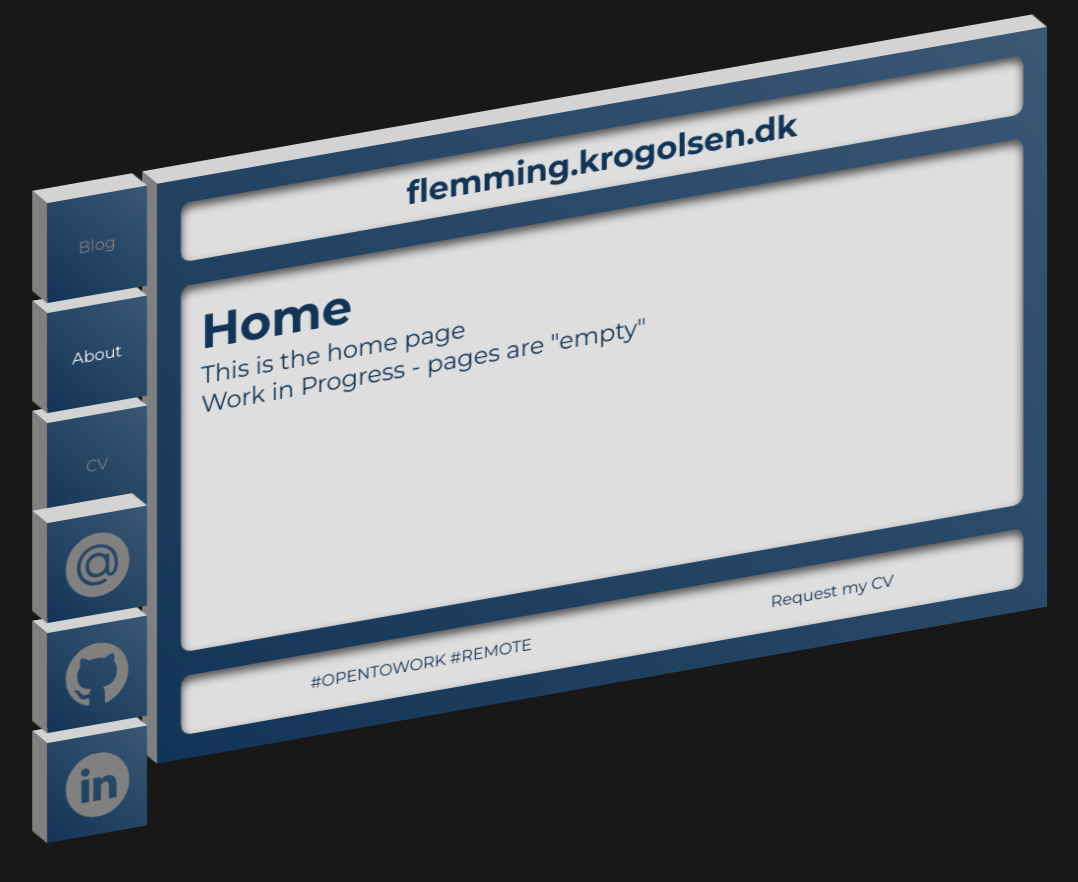
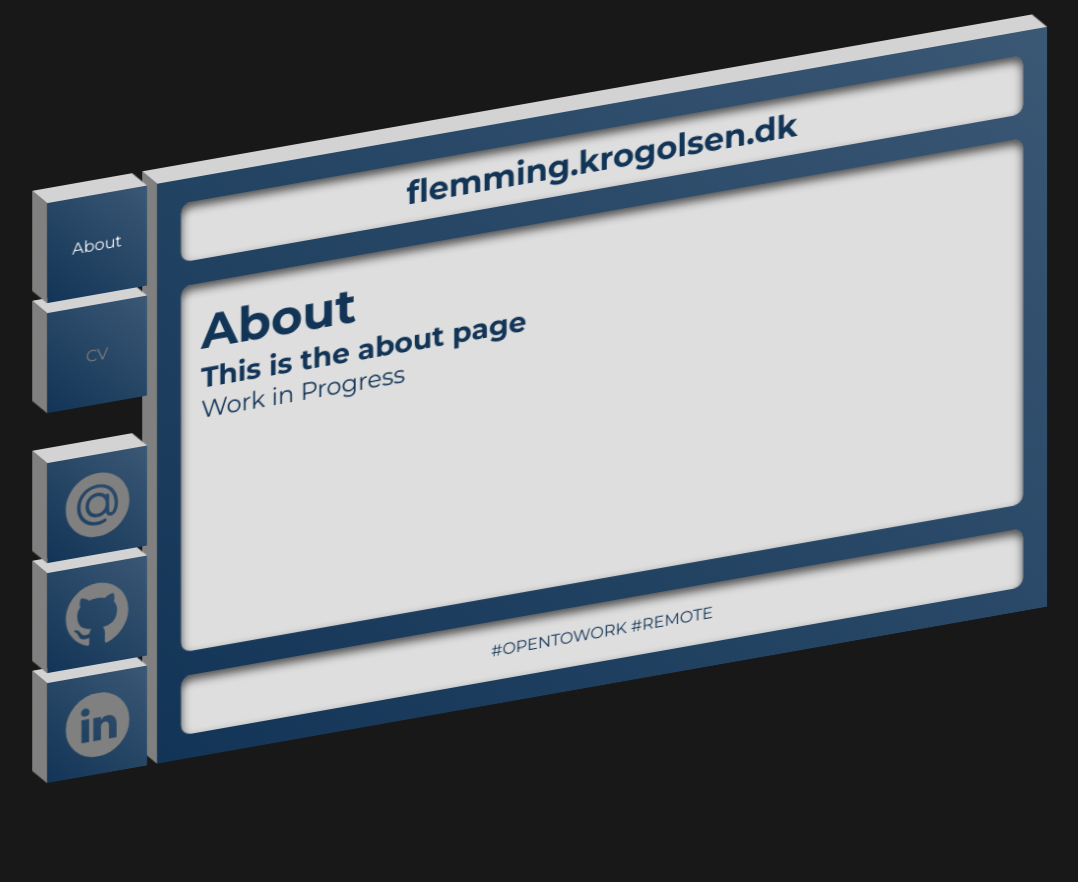
Before and after one commit to FlemmingKrogOlsen/myweb, a React (Create React App) app: page / in a window 1280 px wide. Shown: the top 882 px of the page, without its empty margins (93-1171 px from the left). Built offline with nearby package versions, Linux system fonts and the light colour scheme.

Commit message:
Added cv.krogolsen by iframe

```diff
--- a/src/components/App.styled.ts
+++ b/src/components/App.styled.ts
@@ -79,6 +79,7 @@ const Page = styled.div`
   flex: 1;
   margin-left: ${({ theme }) => theme.config.menuItemGap}px;
   ${ElementDepth3d};
+  cursor: default;
 `;
 
 export { Container, Menu, MenuSection, Page, MenuItem };
--- a/src/components/App.tsx
+++ b/src/components/App.tsx
@@ -27,14 +27,14 @@ export default function App() {
             <MenuItem>About</MenuItem>
           </NavLink>
 
-          <NavLink
+          {/* <NavLink
             style={({ isActive }) => ({
               color: isActive ? "white" : "gray",
             })}
             to="/blog"
           >
             <MenuItem>Blog</MenuItem>
-          </NavLink>
+          </NavLink> */}
         </MenuSection>
         <MenuSection>
           <a
@@ -74,11 +74,6 @@ export default function App() {
           </Content>
           <Footer>
             <div>#OPENTOWORK #REMOTE</div>
-            <div>
-              <a href="mailto:flemming@krogolsen.dk?subject=Please send me your CV">
-                Request my CV
-              </a>
-            </div>
           </Footer>
         </Main>
       </Page>
--- a/src/components/layout.styled.ts
+++ b/src/components/layout.styled.ts
@@ -19,7 +19,7 @@ export const Main = styled.main`
 
 export const Content = styled.div`
   font-size: 1.5rem;
-  padding: 20px;
+  /* padding: 20px; */
   box-shadow: inset 0px 5px 10px rgba(0, 0, 0, 0.65);
   height: calc(100% - 150px);
   background: ${({ theme }) => theme.bg};
@@ -28,7 +28,6 @@ export const Content = styled.div`
   overflow: auto;
   margin-bottom: 1.5rem;
   height: calc(100% - 166px); /* height of header + footer + 3*gap */
-
   &::-webkit-scrollbar {
     width: 20px;
   }
--- a/src/index.tsx
+++ b/src/index.tsx
@@ -7,7 +7,7 @@ import "./theme/index.css";
 import { theme } from "./theme";
 
 import App from "./components/App";
-import Home from "./pages/home";
+import About from "./pages/about";
 import Blog from "./pages/blog";
 import CV from "./pages/cv";
 import Error404 from "./pages/error404";
@@ -18,7 +18,7 @@ ReactDOM.render(
       <BrowserRouter>
         <Routes>
           <Route element={<App />}>
-            <Route path="/" element={<Home />} />
+            <Route path="/" element={<About />} />
             <Route path="blog" element={<Blog />} />
             <Route path="cv" element={<CV />} />
             <Route path="*" element={<Error404 />} />
--- /dev/null
+++ b/src/pages/about.tsx
@@ -0,0 +1,12 @@
+import { Container } from "./pages.styled";
+
+export default function About() {
+  return (
+    <Container>
+      <h1>About</h1>
+      <h3>This is the about page</h3>
+      <p>Work in Progress</p>
+    </Container>
+  );
+
+}
--- a/src/pages/blog.tsx
+++ b/src/pages/blog.tsx
@@ -1,8 +1,10 @@
+import { Container } from "./pages.styled";
+
 export default function Blog() {
     return (
-      <div>
+      <Container>
       <h1>Blog</h1>
       <p>This is the blog page</p>
-    </div>
+    </Container>
     );
   }
--- a/src/pages/cv.tsx
+++ b/src/pages/cv.tsx
@@ -1,8 +1,59 @@
+import styled from "styled-components";
+
+const ButtonLink = styled.a`
+  position: absolute;
+  top: 97px;
+  right: -75px;
+  color: ${(props) => props.theme.primary};
+  font-size: 0.75rem;
+  font-weight: bold;
+  background: white;
+  border: 1px solid ${(props) => props.theme.primary};
+  border-radius: 5px;
+  padding: 5px 10px;
+  transform-origin: bottom;
+  transform: rotate(90deg);
+`;
+
+const Container = styled.div`
+  display: flex;
+  height: 100%;
+  position: relative;
+`;
+
+const Page = styled.div`
+  margin: 20px auto;
+  background: white;
+  height: 297mm;
+  aspect-ratio: 1/1.4142; // aspect ratio of A4 Paper
+  box-shadow: 0 0 0.5cm rgba(0, 0, 0, 0.5);
+  transform-origin: top;
+  transform: scale(0.6);
+`;
+
+const IFrame = styled.iframe`
+  width: 100%;
+  height: 100%;
+  overflow: hidden;
+  border: none;
+  pointer-events: none;
+`;
+
 export default function CV() {
-    return (
-      <div>
-      <h1>CV</h1>
-      <p>This is the cv page</p>
-    </div>
-    );
-  }
+  return (
+    <>
+      <Container>
+        <ButtonLink
+          href="https://cv.krogolsen.dk/"
+          target="_blank"
+          rel="noreferrer"
+        >
+          Click for Print-/Readable Version
+        </ButtonLink>
+        <Page>
+          <IFrame scrolling="no" src="https://cv.krogolsen.dk/"></IFrame>
+        </Page>
+      </Container>
+    </>
+  );
+}
--- a/src/pages/home.tsx
+++ /dev/null
@@ -1,11 +0,0 @@
-
-export default function Home() {
-  return (
-    <div>
-      <h1>Home</h1>
-      <p>This is the home page</p>
-      <p>Work in Progress - pages are "empty"</p>
-    </div>
-  );
-
-}
--- /dev/null
+++ b/src/pages/pages.styled.ts
@@ -0,0 +1,5 @@
+import styled from 'styled-components';
+
+export const Container = styled.div`
+    padding: 20px;
+`;
```
